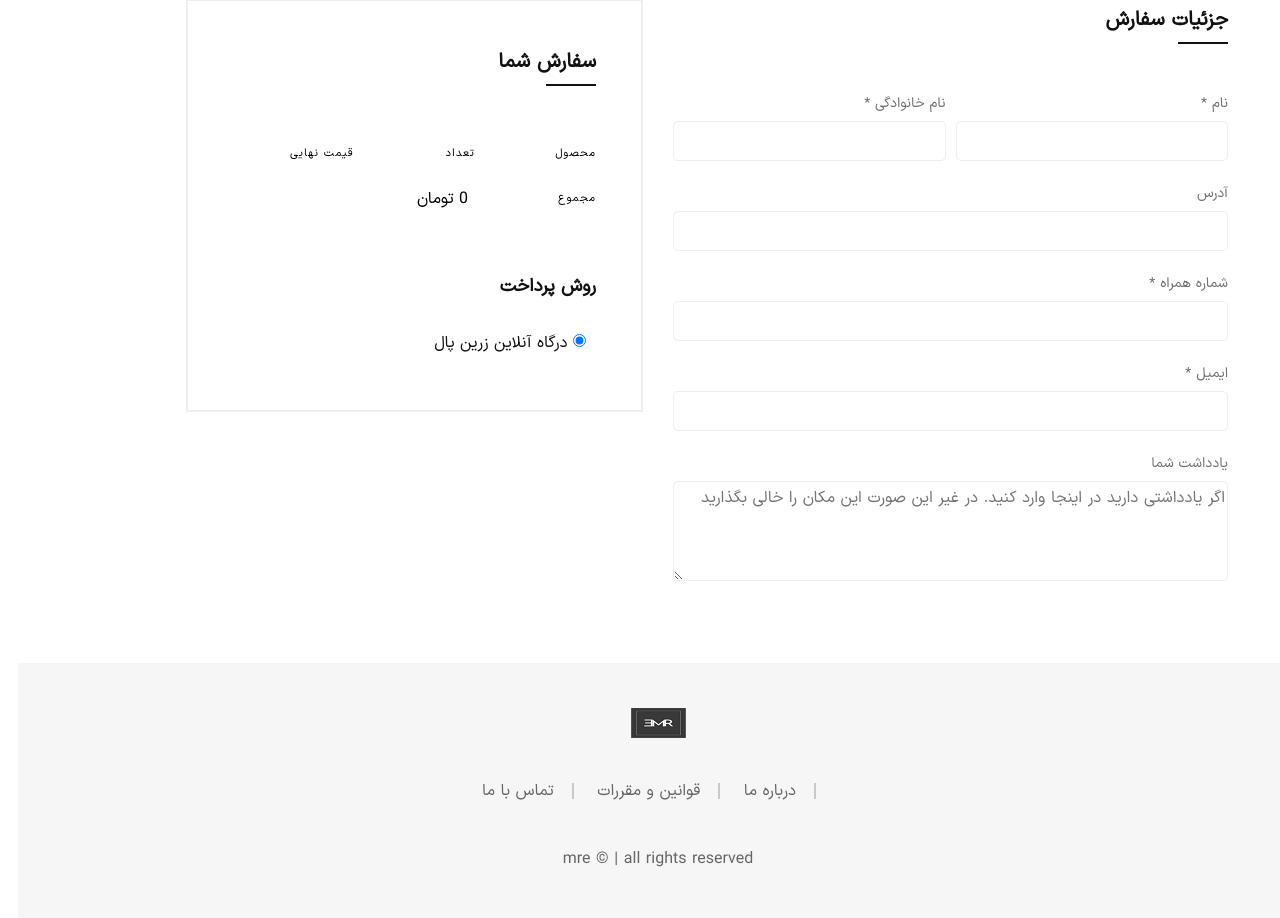
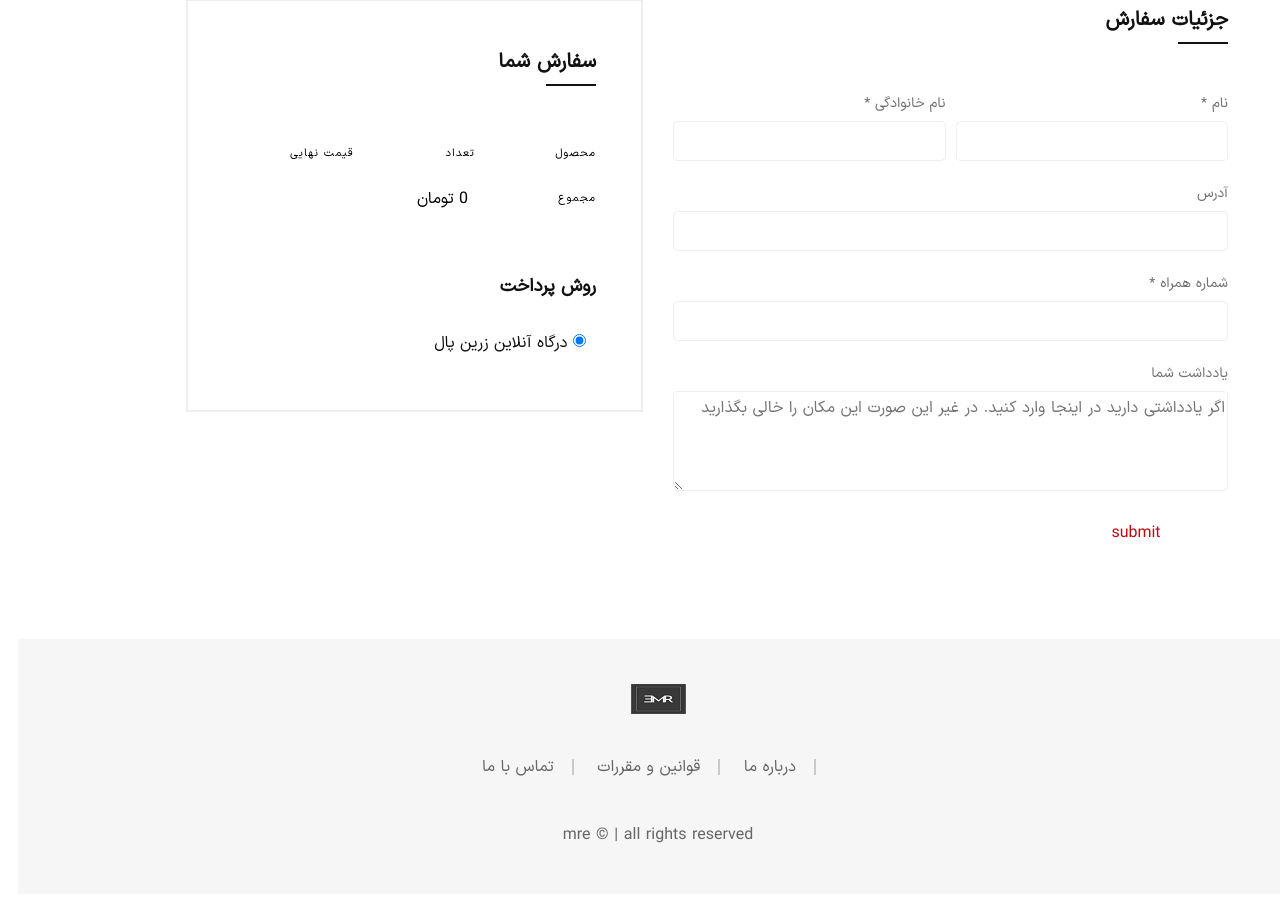
Before and after one commit to mohammadrezaelahi/online_shop, a Django app: page /order/create/ in a window 1280 px wide. Shown: the part 358-1276 px from the top of the page. After the commit the page ends 1201 px from the top, so only its background shows below. Run offline with Django 4.2, Linux system fonts and the light colour scheme; parts of the project's set-up code (start-up, migrations or seed data) failed here and were passed over; some libraries are stand-ins or nearby versions; some web fonts are replaced.

Commit message:
work by forms in template

```diff
--- a/orders/templates/orders/order_create.html
+++ b/orders/templates/orders/order_create.html
@@ -26,41 +26,41 @@
                                 <h2>جزئیات سفارش</h2>
                             </div>
                             <div class="checkout-form">
-                                <form action="#" class="form form--checkout">
+{#                                {{ form|crispy }}#}
+                                <form method="post" action="" class="form form--checkout">
+                                {% csrf_token %}
+                                    {% if form.errors %}
+                                        <div class="alert alert-danger">{{ form.errors }}</div>
+                                    {% endif %}
                                     <div class="form-row mb--20">
                                         <div class="form__group col-md-6 mb-sm--30">
                                             <label for="billing_fname" class="form__label form__label--2">نام  <span class="required">*</span></label>
-                                            <input type="text" name="billing_fname" id="billing_fname" class="form__input form__input--2">
+                                            <input type="text" name="first_name" id="billing_fname" class="form__input form__input--2">
                                         </div>
                                         <div class="form__group col-md-6">
                                             <label for="billing_lname" class="form__label form__label--2">نام خانوادگی  <span class="required">*</span></label>
-                                            <input type="text" name="billing_lname" id="billing_lname" class="form__input form__input--2">
+                                            <input type="text" name="last_name" id="billing_lname" class="form__input form__input--2">
                                         </div>
                                     </div>
                                     <div class="form-row mb--20">
                                         <div class="form__group col-12">
                                             <label for="billing_company" class="form__label form__label--2">آدرس</label>
-                                            <input type="text" name="billing_company" id="billing_company" class="form__input form__input--2">
+                                            <input type="text" name="address" id="billing_company" class="form__input form__input--2">
                                         </div>
                                     </div>
                                     <div class="form-row mb--20">
                                         <div class="form__group col-12">
                                             <label for="billing_phone" class="form__label form__label--2">شماره همراه <span class="required">*</span></label>
-                                            <input type="text" name="billing_phone" id="billing_phone" class="form__input form__input--2">
-                                        </div>
-                                    </div>
-                                    <div class="form-row mb--20">
-                                        <div class="form__group col-12">
-                                            <label for="billing_email" class="form__label form__label--2">ایمیل  <span class="required">*</span></label>
-                                            <input type="email" name="billing_email" id="billing_email" class="form__input form__input--2">
+                                            <input type="text" name="phone_number" id="billing_phone" class="form__input form__input--2">
                                         </div>
                                     </div>
                                     <div class="form-row">
                                         <div class="form__group col-12">
                                             <label for="orderNotes" class="form__label form__label--2">یادداشت شما</label>
-                                            <textarea class="form__input form__input--2 form__input--textarea" id="orderNotes" name="orderNotes" placeholder="اگر یادداشتی دارید در اینجا وارد کنید. در غیر این صورت این مکان را خالی بگذارید"></textarea>
+                                            <textarea class="form__input form__input--2 form__input--textarea" id="orderNotes" name="order_note" placeholder="اگر یادداشتی دارید در اینجا وارد کنید. در غیر این صورت این مکان را خالی بگذارید"></textarea>
                                         </div>
                                     </div>
+                                    <button class="btn mt-2" type="submit">{% trans "submit" %}</button>
                                 </form>
                             </div>
                         </div>
```
